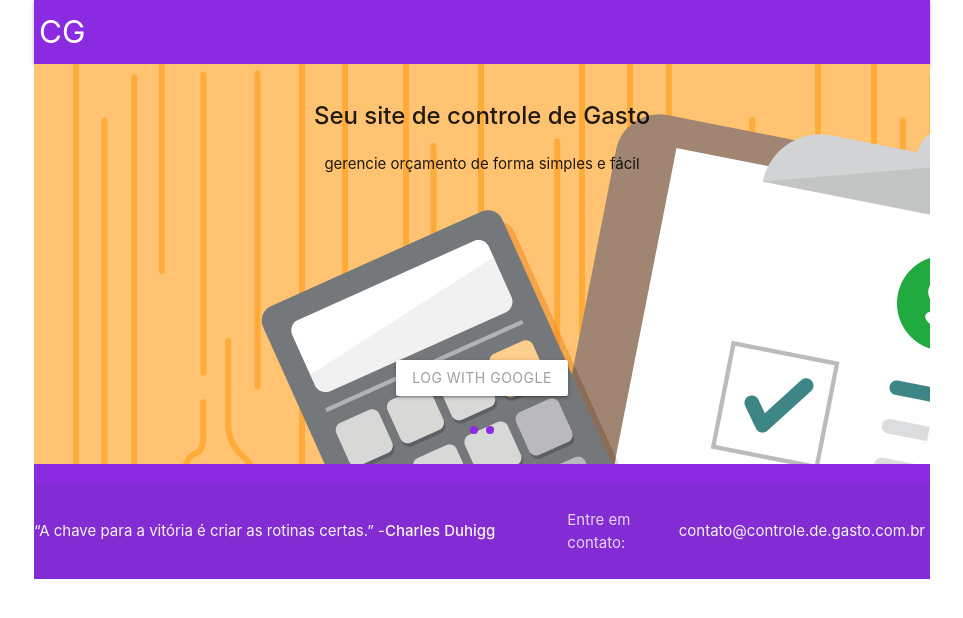
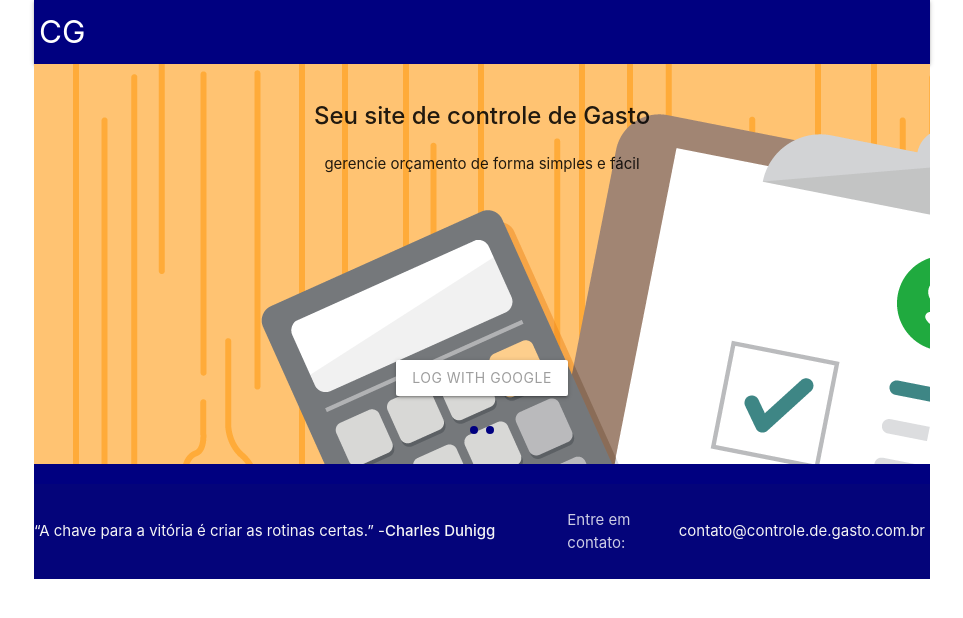
Before and after one commit to asreal089/Controle-De-Gastos, a React (Create React App) app in the folder frontend/: page / in a window 1280 px wide. Shown: the top 618 px of the page, without its empty margins (158-1121 px from the left). Built offline with nearby package versions, Linux system fonts and the light colour scheme; no server answers.

Commit message:
ajuste de layout

```diff
--- a/frontend/src/assets/main.css
+++ b/frontend/src/assets/main.css
@@ -1,10 +1,10 @@
 #header {
-	background-color: blueviolet;
+	background-color: navy;
 	padding-left: 5px;
 	padding-right: 5px;
 }
 .page-footer {
-	background-color: blueviolet;
+	background-color: navy;
 }
 
 .page-footer a {
@@ -13,7 +13,7 @@
 }
 
 #Carousel-2 li {
-	background-color: blueviolet;
+	background-color: navy;
 }
 
 .defaultForm {
@@ -54,7 +54,7 @@
 	padding-right: 5px;
 }
 .card-content {
-	background-color: blueviolet;
+	background-color: navy;
 }
 .registros_container .button {
 	width: 50%;
@@ -67,7 +67,7 @@
 .button {
 	width: 100%;
 	height: 60px;
-	background: blueviolet;
+	background: navy;
 	border: 0;
 	border-radius: 8px;
 	color: #fff;
@@ -81,6 +81,10 @@
 	transition: filter 0.2s;
 }
 
+.Fi-button {
+	color: navy;
+}
+
 .button:hover {
 	filter: brightness(90%);
 }
--- a/frontend/src/components/Header.js
+++ b/frontend/src/components/Header.js
@@ -24,8 +24,8 @@ class Header extends Component {
 
 						<li>
 							<a href="/auth/logout">
-								<button type="button">
-									<FiPower size={18} color="#C724B1" />
+								<button type="button" className="Fi-button">
+									<FiPower size={18} />
 								</button>
 							</a>
 						</li>
--- a/frontend/src/components/TableRegister.js
+++ b/frontend/src/components/TableRegister.js
@@ -85,10 +85,7 @@ class TableRegister extends Component {
 										}
 										type="button"
 									>
-										<FiTrash2
-											size={20}
-											color="#C724B1"
-										></FiTrash2>
+										<FiTrash2 className="Fi-button"></FiTrash2>
 									</button>
 									<Link to={'/registro?id=' + registro._id}>
 										<button
@@ -96,8 +93,7 @@ class TableRegister extends Component {
 											type="button"
 										>
 											<FiEdit
-												size={20}
-												color="#C724B1"
+												className= "Fi-button"
 											></FiEdit>
 										</button>
 									</Link>
```
